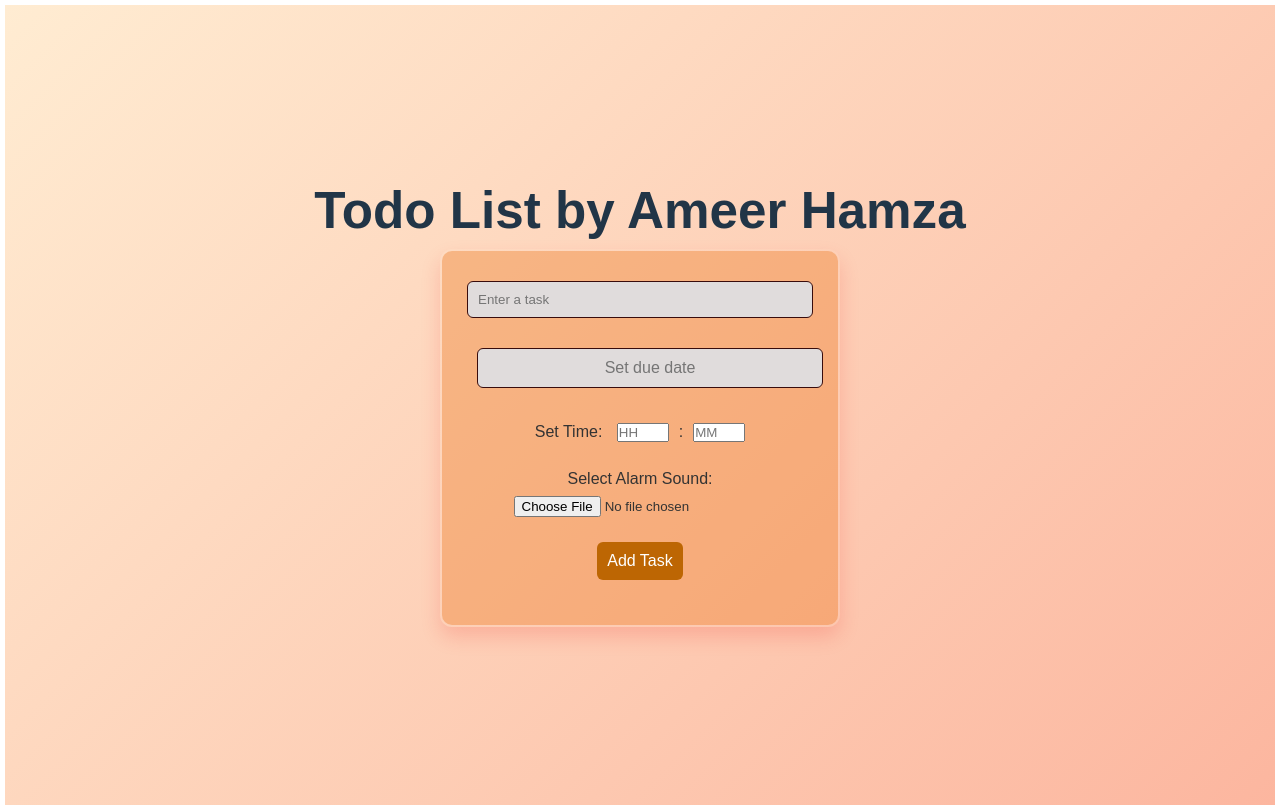
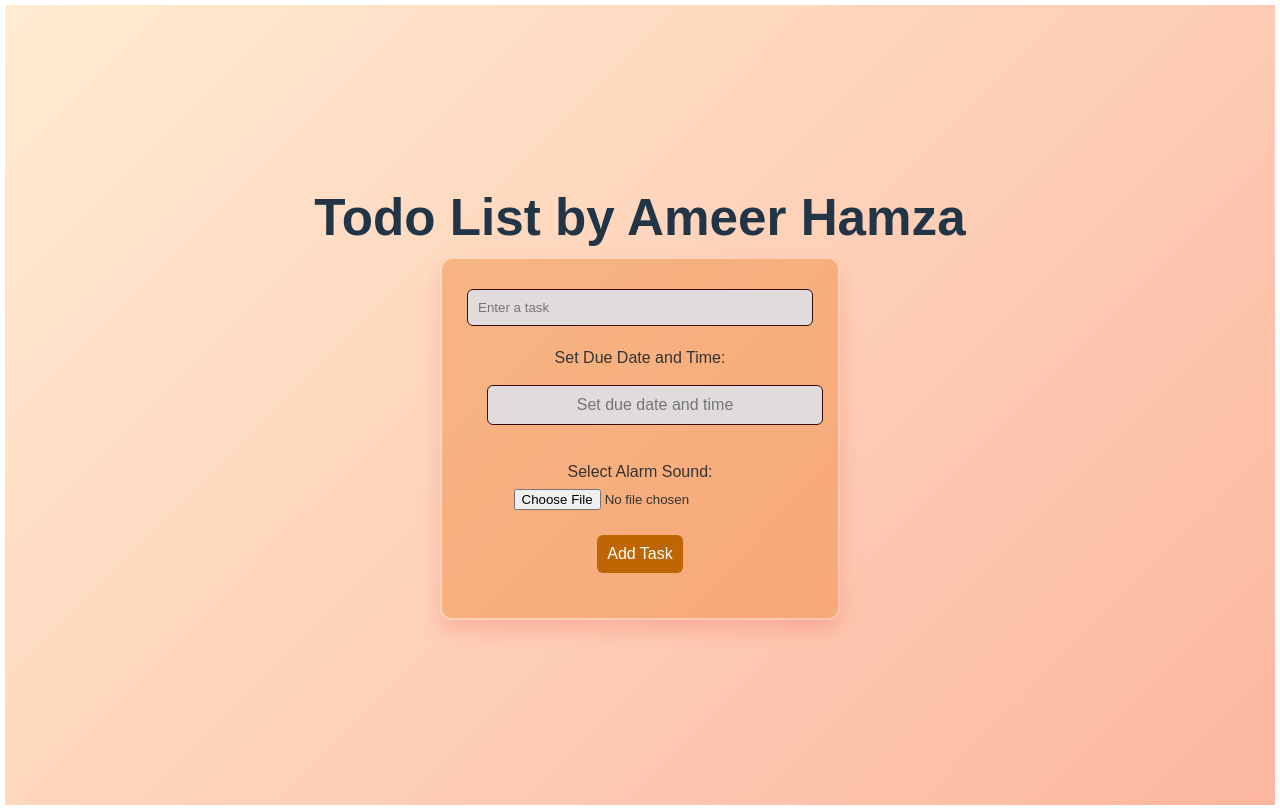
Before and after one commit to Ameerhamza1w/Todo_App, a React (Vite) app: page / in a window 1280 px wide. Built offline with nearby package versions, Linux system fonts and the light colour scheme.

Commit message:
Update todo.tsx component and other dependencies

```diff
--- a/src/components/todo.tsx
+++ b/src/components/todo.tsx
@@ -6,7 +6,6 @@ interface Todo {
     id: number;
     task: string;
     dueDate?: Date | null; // Allow both undefined and null
-    alarmTime?: { hours: number; minutes: number }; // Store alarm time as an object
     audioSrc?: string; // Store the source of the audio
 }
 
@@ -14,8 +13,6 @@ const TodoApp = () => {
     const [task, setTask] = useState<string>("");
     const [todos, setTodos] = useState<Todo[]>([]);
     const [dueDate, setDueDate] = useState<Date | null>(null);
-    const [alarmHours, setAlarmHours] = useState<number | string>(""); // Start empty
-    const [alarmMinutes, setAlarmMinutes] = useState<number | string>(""); // Start empty
     const [audioFile, setAudioFile] = useState<File | null>(null); // For selected audio file
 
     useEffect(() => {
@@ -39,39 +36,26 @@ const TodoApp = () => {
     }, [todos]);
 
     const addTask = () => {
-        if (task.trim() === "") return;
-
-        // Convert alarm hours and minutes to numbers
-        const alarmTime = {
-            hours: Number(alarmHours),
-            minutes: Number(alarmMinutes)
-        };
+        if (task.trim() === "" || !dueDate) return; // Ensure a task and date are set
 
         const newTask: Todo = {
             id: Date.now(),
             task,
             dueDate,
-            alarmTime,
             audioSrc: audioFile ? URL.createObjectURL(audioFile) : undefined
         };
         setTodos([...todos, newTask]);
         setTask("");
         setDueDate(null);
-        setAlarmHours(""); // Reset to empty
-        setAlarmMinutes(""); // Reset to empty
         setAudioFile(null); // Reset audio file
 
-        if (dueDate) {
+        // Set notification for the due date and time
         const alarmDate = new Date(dueDate);
-            alarmDate.setHours(alarmTime.hours);
-            alarmDate.setMinutes(alarmTime.minutes);
-
         const timeToReminder = alarmDate.getTime() - new Date().getTime();
         if (timeToReminder > 0) {
             setTimeout(() => {
                 showNotification(newTask.task, newTask.audioSrc);
             }, timeToReminder);
-            }
         }
     };
 
@@ -105,32 +89,14 @@ const TodoApp = () => {
                     onChange={(e) => setTask(e.target.value)}
                     placeholder="Enter a task"
                 />
+                <div>
+                    <label htmlFor="date-time">Set Due Date and Time: </label>
                     <DatePicker
                         selected={dueDate}
                         onChange={(date) => setDueDate(date)}
-                    dateFormat="P" // Format changed to only show the date
-                    placeholderText="Set due date"
-                />
-                <div>
-                    <label htmlFor="alarm-hours">Set Time: </label>
-                    <input
-                        type="number"
-                        id="alarm-hours"
-                        value={alarmHours}
-                        onChange={(e) => setAlarmHours(e.target.value)}
-                        min="0"
-                        max="23"
-                        placeholder="HH"
-                    />
-                    <span>:</span>
-                    <input
-                        type="number"
-                        id="alarm-minutes"
-                        value={alarmMinutes}
-                        onChange={(e) => setAlarmMinutes(e.target.value)}
-                        min="0"
-                        max="59"
-                        placeholder="MM"
+                        showTimeSelect
+                        dateFormat="Pp" // Show both date and time
+                        placeholderText="Set due date and time"
                     />
                 </div>
                 <div>
@@ -148,7 +114,7 @@ const TodoApp = () => {
                 </div>
                 <button
                     onClick={addTask}
-                    disabled={!task || (!alarmHours && !alarmMinutes)} // Ensure time is set
+                    disabled={!task || !dueDate} // Ensure a task and date are set
                     className={task ? "active" : ""}
                 >
                     Add Task
@@ -159,7 +125,7 @@ const TodoApp = () => {
                 {todos.map((todo) => (
                     <li key={todo.id}>
                         {todo.task}
-                        {todo.dueDate ? new Date(todo.dueDate).toLocaleDateString() : ""} {/* Display only the date */}
+                        {todo.dueDate ? new Date(todo.dueDate).toLocaleString() : ""} {/* Display date and time */}
                         <button onClick={() => deleteTask(todo.id)}>Delete</button>
                     </li>
                 ))}
```
Lines whose indentation alone changed are shown as unchanged.
